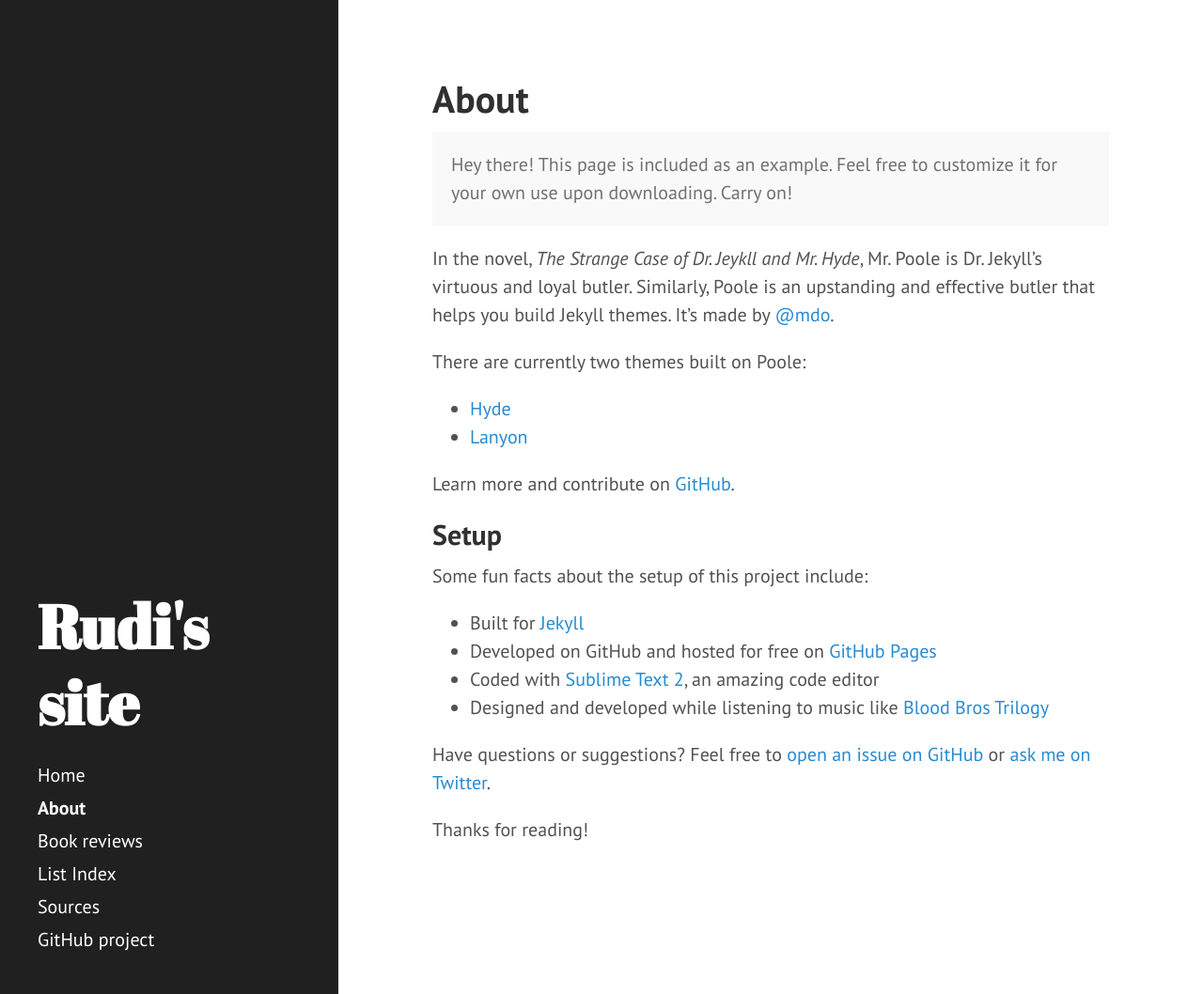
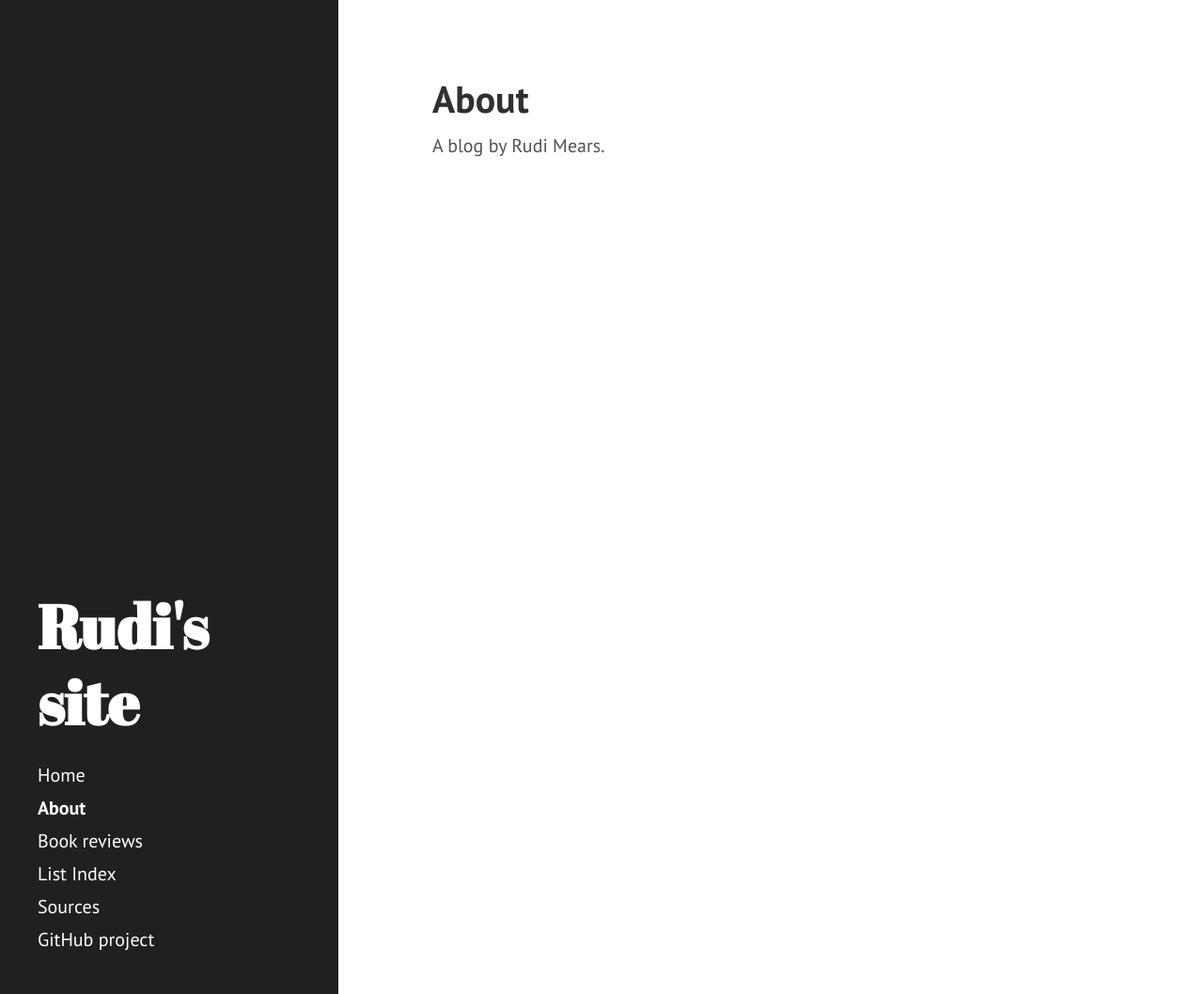
Before and after one commit to rm646/blag, a Jekyll site: the page built from about.md, in a window 1280 px wide and 1058 px high. Shown: the whole window at 94% size. Built offline with Jekyll 4.4.1, drawn with Linux system fonts in a browser that asks for light colours.

Commit message:
Remove boilerplate about page

```diff
--- a/about.md
+++ b/about.md
@@ -3,28 +3,4 @@
 title: About
 ---
 
-<p class="message">
-  Hey there! This page is included as an example. Feel free to customize it for your own use upon downloading. Carry on!
-</p>
-
-In the novel, *The Strange Case of Dr. Jeykll and Mr. Hyde*, Mr. Poole is Dr. Jekyll's virtuous and loyal butler. Similarly, Poole is an upstanding and effective butler that helps you build Jekyll themes. It's made by [@mdo](https://twitter.com/mdo).
-
-There are currently two themes built on Poole:
-
-* [Hyde](http://hyde.getpoole.com)
-* [Lanyon](http://lanyon.getpoole.com)
-
-Learn more and contribute on [GitHub](https://github.com/poole).
-
-## Setup
-
-Some fun facts about the setup of this project include:
-
-* Built for [Jekyll](http://jekyllrb.com)
-* Developed on GitHub and hosted for free on [GitHub Pages](https://pages.github.com)
-* Coded with [Sublime Text 2](http://sublimetext.com), an amazing code editor
-* Designed and developed while listening to music like [Blood Bros Trilogy](https://soundcloud.com/maddecent/sets/blood-bros-series)
-
-Have questions or suggestions? Feel free to [open an issue on GitHub](https://github.com/poole/issues/new) or [ask me on Twitter](https://twitter.com/mdo).
-
-Thanks for reading!
+A blog by Rudi Mears.
```
